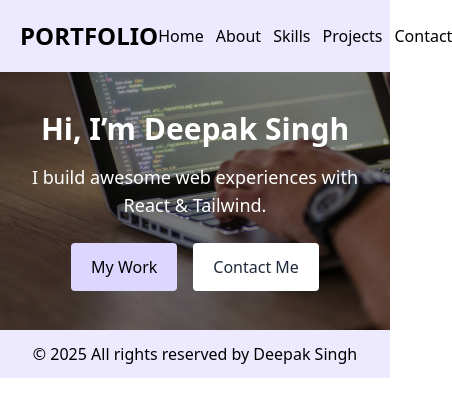
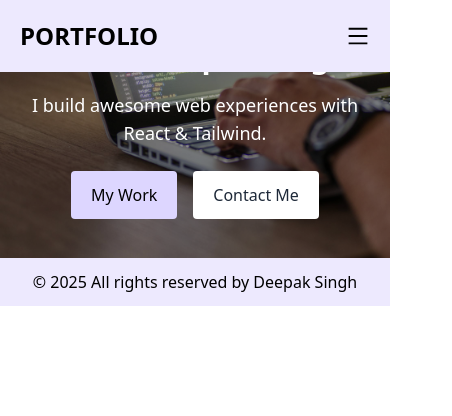
Before and after one commit to singdeepak/myportfolio, a React (Vite) app: page / in a window 390 px wide. Shown: the top 416 px of the page, 452 px wide, since content can reach past the window. Built offline with nearby package versions, Linux system fonts and the light colour scheme.

Commit message:
Added hamburger icon to responsiveness

```diff
--- a/package.json
+++ b/package.json
@@ -15,6 +15,7 @@
     "postcss": "^8.5.6",
     "react": "^19.1.0",
     "react-dom": "^19.1.0",
+    "react-icons": "^5.5.0",
     "react-router-dom": "^7.7.0",
     "tailwindcss": "^4.1.11"
   },
--- a/src/components/Navbar.jsx
+++ b/src/components/Navbar.jsx
@@ -1,20 +1,75 @@
-import React from 'react'
+import React, { useState, useEffect } from 'react'
 import { Link } from 'react-router-dom'
+import { AiOutlineMenu, AiOutlineClose } from 'react-icons/ai'
 
 function Navbar() {
+  const [navOpen, setNavOpen] = useState(false)
+
+  useEffect(() => {
+    // Prevent body scroll when nav is open
+    document.body.classList.toggle('overflow-hidden', navOpen)
+    return () => {
+      document.body.classList.remove('overflow-hidden')
+    }
+  }, [navOpen])
+
+  const navItems = [
+    { to: '/', label: 'Home' },
+    { to: '/about', label: 'About' },
+    { to: '/skills', label: 'Skills' },
+    { to: '/projects', label: 'Projects' },
+    { to: '/contact', label: 'Contact' },
+  ]
+
   return (
-    <header className="p-5 bg-violet-100 flex justify-between items-center">
-  <p className="uppercase text-2xl font-bold">Portfolio</p>
+    <>
+      <header className="p-5 bg-violet-100 flex justify-between items-center fixed w-full top-0 z-50">
+        <p className="uppercase text-2xl font-bold">Portfolio</p>
 
-  <nav className="flex gap-3">
-    <Link to="/" className="hover:text-violet-600 cursor-pointer">Home</Link>
-    <Link to="/about" className="hover:text-violet-400 cursor-pointer">About</Link>
-    <Link to="/skills" className="hover:text-violet-400 cursor-pointer">Skills</Link>
-    <Link to="/projects" className="hover:text-violet-400 cursor-pointer">Projects</Link>
-    <Link to="/contact" className="hover:text-violet-400 cursor-pointer">Contact</Link>
-  </nav>
-    </header>
-  );
+        {/* Desktop nav */}
+        <nav className="hidden md:flex gap-3">
+          {navItems.map(item => (
+            <Link
+              key={item.to}
+              to={item.to}
+              className="hover:text-violet-400 cursor-pointer"
+            >
+              {item.label}
+            </Link>
+          ))}
+        </nav>
+
+        {/* Hamburger icon */}
+        <div
+          className="md:hidden text-2xl cursor-pointer"
+          onClick={() => setNavOpen(!navOpen)}
+        >
+          {navOpen ? <AiOutlineClose /> : <AiOutlineMenu />}
+        </div>
+      </header>
+
+      {/* Mobile navigation */}
+      <nav
+        className={`fixed top-0 left-0 h-full w-[60%] bg-violet-50 p-5 transform transition-transform duration-300 md:hidden z-50
+          ${navOpen ? 'translate-x-0' : '-translate-x-full'}
+        `}
+      >
+        <ul className="flex flex-col gap-4 mt-16">
+          {navItems.map(item => (
+            <li key={item.to}>
+              <Link
+                to={item.to}
+                onClick={() => setNavOpen(false)}
+                className="text-lg hover:text-violet-600"
+              >
+                {item.label}
+              </Link>
+            </li>
+          ))}
+        </ul>
+      </nav>
+    </>
+  )
 }
 
 export default Navbar
```
Also changed, not shown: 1 other file (tests, documents, lock files or other folders).
